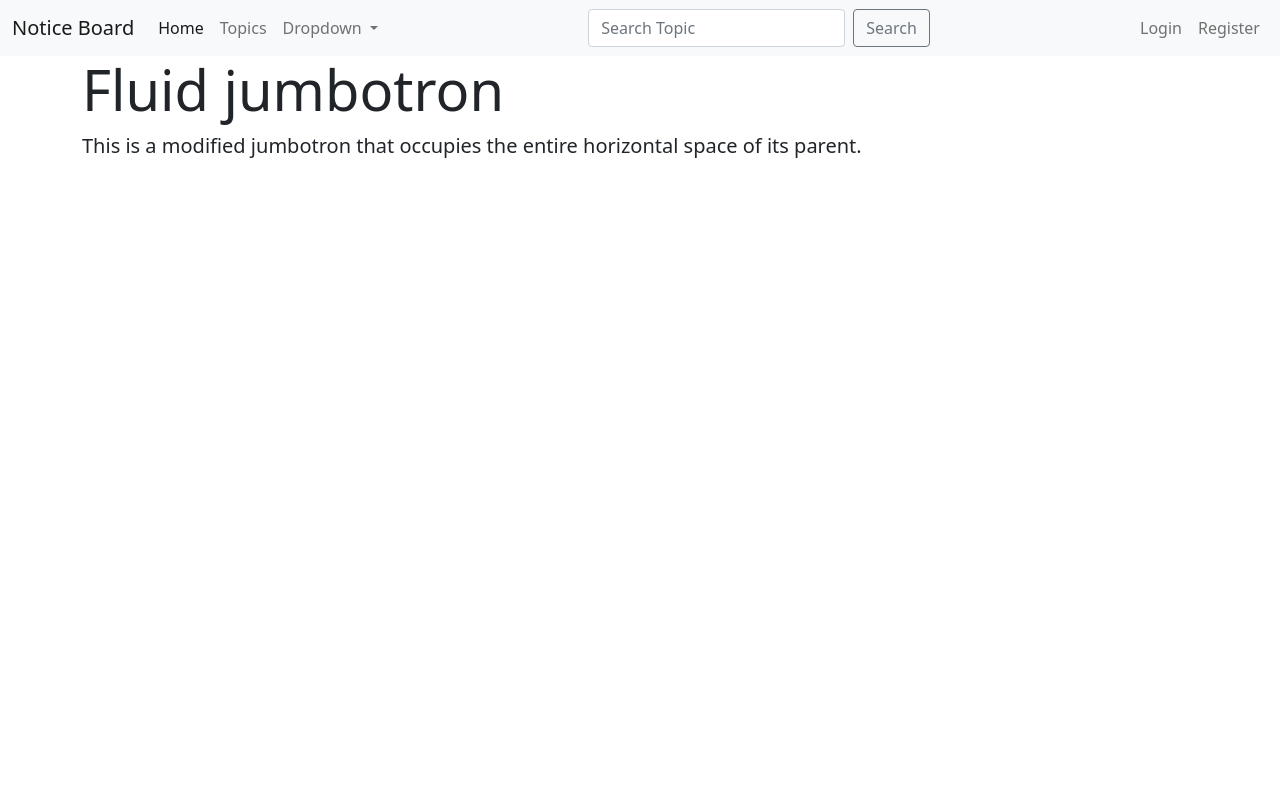
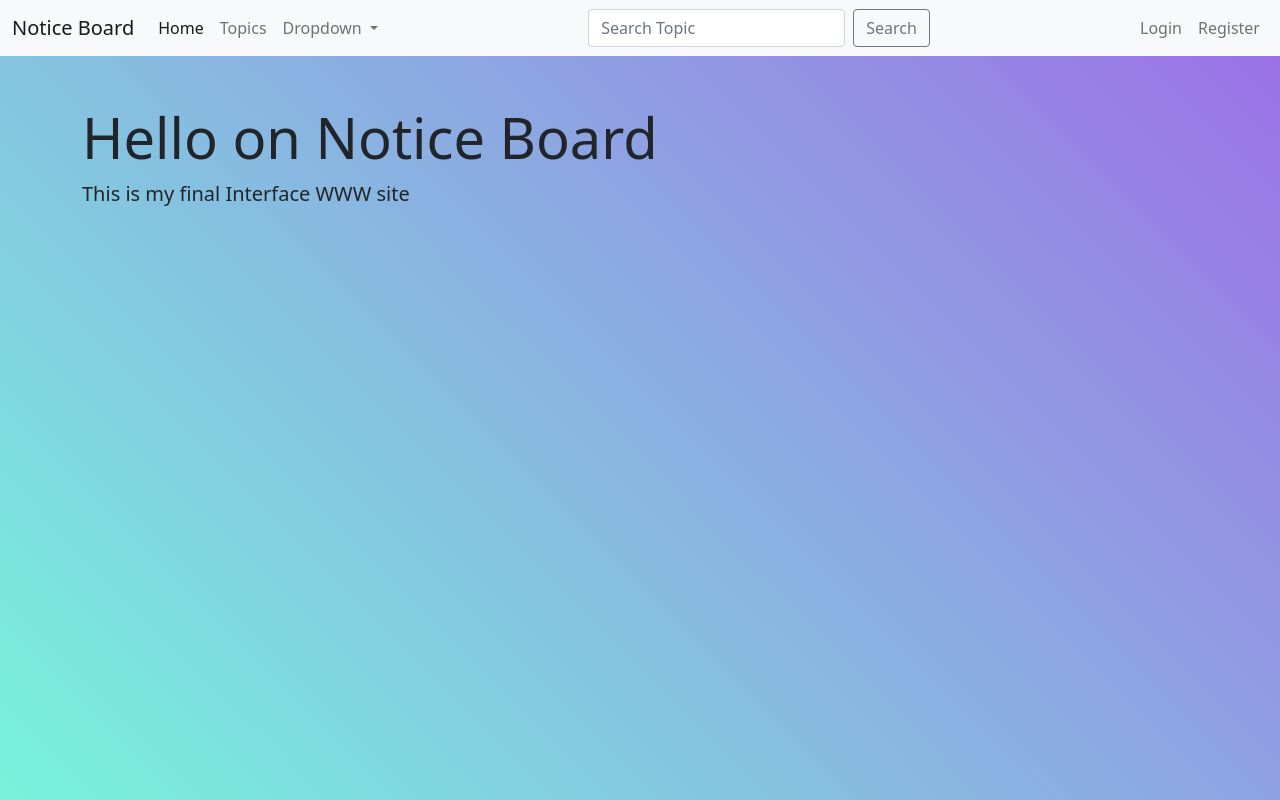
Before and after one commit to Ruddini/Interfejsy-WWW-Projekt, a Django app: page / in a window 1280 px wide. Run offline with Django 4.2, Linux system fonts and the light colour scheme.

Commit message:
added background

```diff
--- a/notice_boards/templates/notice_boards/base.html
+++ b/notice_boards/templates/notice_boards/base.html
@@ -10,6 +10,29 @@
 
   </head>
   <body>
+<style>
+    .gradient-custom {
+    /* fallback for old browsers */
+    background: #a18cd1;
+
+
+    /* Chrome 10-25, Safari 5.1-6 */
+    background: -webkit-linear-gradient(
+      45deg,
+      rgba(29, 236, 197, 0.6),
+      rgba(91, 14, 214, 0.6) 100%
+    );
+
+    /* W3C, IE 10+/ Edge, Firefox 16+, Chrome 26+, Opera 12+, Safari 7+ */
+    background: linear-gradient(
+      45deg,
+      rgba(29, 236, 197, 0.6),
+      rgba(91, 14, 214, 0.6) 100%
+    );
+  }
+</style>
+      <div class="mask gradient-custom">
+    <div class=" align-items-center vh-100">
 
     <nav class="navbar navbar-expand-lg navbar-light bg-light">
   <div class="container-fluid">
@@ -65,7 +88,12 @@
   </div>
 </nav>
 
+
+
+
+
     {% block content %} {% endblock content %}
+    </div>
 
 
 
--- a/notice_boards/templates/notice_boards/index.html
+++ b/notice_boards/templates/notice_boards/index.html
@@ -1,9 +1,10 @@
 {% extends "notice_boards/base.html" %}
 
 {% block content %}
-  <div class="container">
-    <h1 class="display-4">Fluid jumbotron</h1>
-    <p class="lead">This is a modified jumbotron that occupies the entire horizontal space of its parent.</p>
+  <div class="container mt-5">
+    <h1 class="display-4">Hello on Notice Board</h1>
+    <p class="lead">This is my final Interface WWW site
+    </p>
   </div>
 
 
--- a/users/templates/registration/login.html
+++ b/users/templates/registration/login.html
@@ -54,7 +54,7 @@
 									</label>
 								</div>
 								<div class="w-50 text-md-right">
-									<a href="#" style="color: #fff">Forgot Password</a>
+									<a href="{% url 'users:register' %}" style="color: #fff">Create account! </a>
 								</div>
 	            </div>
 	          </form>
```
Also changed, not shown: notice_boards/templates/notice_boards/search.html (+12 -7 lines), notice_boards/templates/notice_boards/topic.html (+7 -2 lines), db.sqlite3, media/images/bckgrnd.jpg (added).
